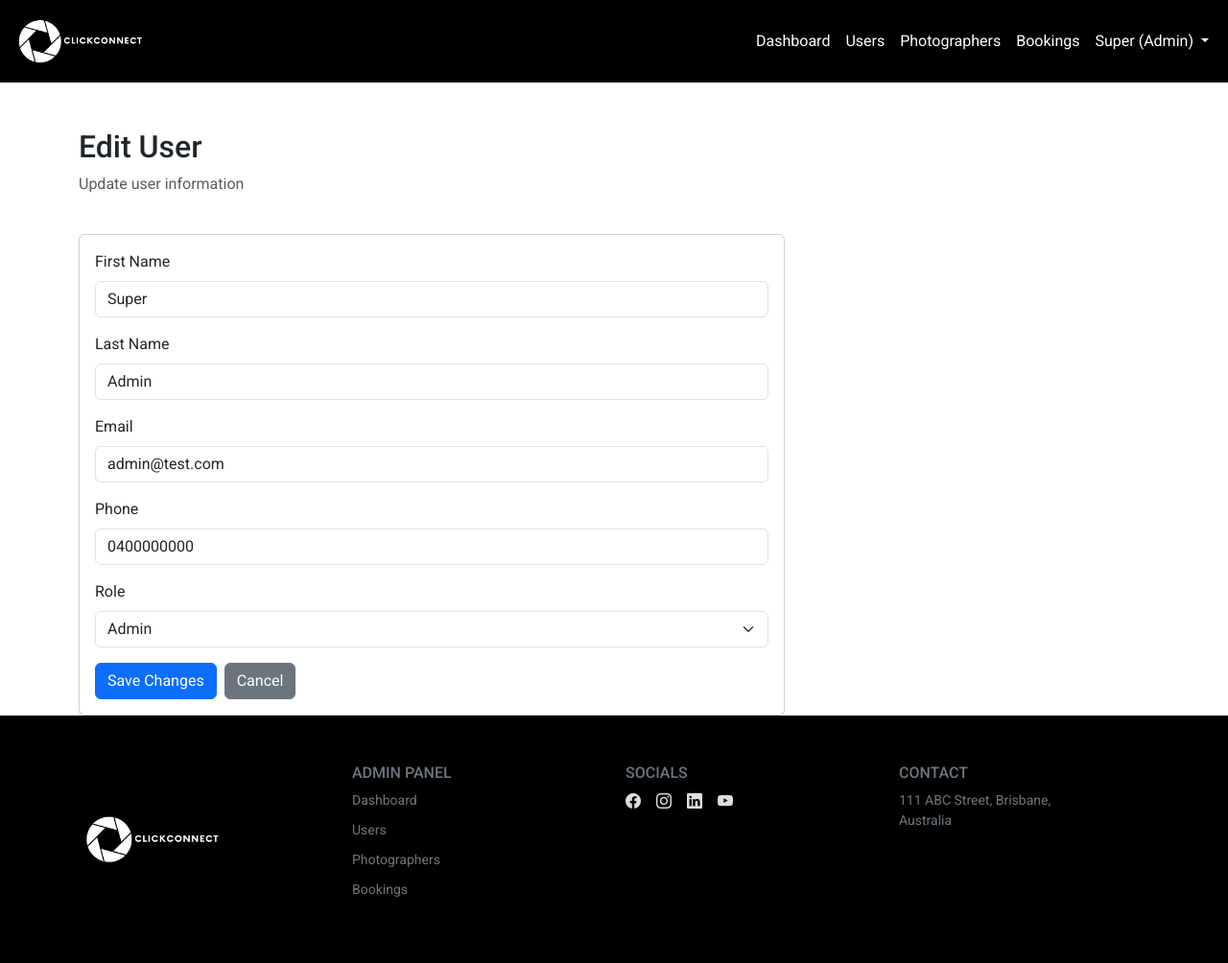
After one commit to angelicatanagras/photo-studio-app, a Flask app: page /admin/users/edit/1 in a window 1280 px wide. The commit adds this page. Shown: the whole page at 96% size. Run offline with Flask 3, Linux system fonts and the light colour scheme; a user stored in the database is signed in; data comes from the database, SQL or seed files in the repository; some libraries are stand-ins or nearby versions; some web fonts are replaced.

Commit message:
edit delete on admin side

```diff
--- /dev/null
+++ b/project/templates/admin/edit_user.html
@@ -0,0 +1,62 @@
+{% extends "layouts/admin_base.html" %}
+
+{% block content %}
+<section class="portfolio_section mt-4">
+  <div class="container">
+    <div class="row mb-4">
+      <div class="col-12">
+        <h2 class="text-charcoal">Edit User</h2>
+        <p class="text-muted">Update user information</p>
+      </div>
+    </div>
+
+    <div class="row">
+      <div class="col-md-8">
+        <div class="card shadow-sm">
+          <div class="card-body">
+            <form method="POST" action="{{ url_for('admin.edit_user', user_id=user.id) }}">
+              <div class="mb-3">
+                <label for="first_name" class="form-label">First Name</label>
+                <input type="text" class="form-control" id="first_name" name="first_name"
+                       value="{{ user.first_name }}" required>
+              </div>
+
+              <div class="mb-3">
+                <label for="last_name" class="form-label">Last Name</label>
+                <input type="text" class="form-control" id="last_name" name="last_name"
+                       value="{{ user.last_name }}" required>
+              </div>
+
+              <div class="mb-3">
+                <label for="email" class="form-label">Email</label>
+                <input type="email" class="form-control" id="email" name="email"
+                       value="{{ user.email }}" required>
+              </div>
+
+              <div class="mb-3">
+                <label for="phone" class="form-label">Phone</label>
+                <input type="text" class="form-control" id="phone" name="phone"
+                       value="{{ user.phone if user.phone else '' }}">
+              </div>
+
+              <div class="mb-3">
+                <label for="role" class="form-label">Role</label>
+                <select class="form-select" id="role" name="role" required>
+                  <option value="Customer" {% if user.role == 'Customer' %}selected{% endif %}>Customer</option>
+                  <option value="Photographer" {% if user.role == 'Photographer' %}selected{% endif %}>Photographer</option>
+                  <option value="Admin" {% if user.role == 'Admin' %}selected{% endif %}>Admin</option>
+                </select>
+              </div>
+
+              <div class="d-flex gap-2">
+                <button type="submit" class="btn btn-primary">Save Changes</button>
+                <a href="{{ url_for('admin.users') }}" class="btn btn-secondary">Cancel</a>
+              </div>
+            </form>
+          </div>
+        </div>
+      </div>
+    </div>
+  </div>
+</section>
+{% endblock %}
--- a/project/templates/admin/users.html
+++ b/project/templates/admin/users.html
@@ -42,8 +42,10 @@
                     </td>
                     <td>{{ item.user.created_at.strftime('%Y-%m-%d') if item.user.created_at else 'N/A' }}</td>
                     <td>
-                      <button class="btn btn-sm btn-outline-secondary">Edit</button>
-                      <button class="btn btn-sm btn-outline-danger">Delete</button>
+                      <a href="{{ url_for('admin.edit_user', user_id=item.user.id) }}" class="btn btn-sm btn-outline-secondary">Edit</a>
+                      <form method="POST" action="{{ url_for('admin.delete_user', user_id=item.user.id) }}" style="display: inline;">
+                        <button type="submit" class="btn btn-sm btn-outline-danger">Delete</button>
+                      </form>
                     </td>
                   </tr>
                   {% endfor %}
--- a/project/views.py
+++ b/project/views.py
@@ -1308,6 +1308,53 @@ def users():
     users_with_roles = [{'user': u, 'role': u.role} for u in all_users]
     return render_template('admin/users.html', title='Manage Users', users=users_with_roles)
 
+
+@admin_bp.route('/users/delete/<int:user_id>', methods=['POST'])
+@role_required('Admin')
+def delete_user(user_id):
+    try:
+        user = User.get_by_id(user_id)
+        if not user:
+            flash('User not found.', 'error')
+        else:
+            user_name = user.full_name
+            User.delete(user_id)
+            flash(f'User "{user_name}" has been deleted successfully.', 'success')
+    except Exception as e:
+        flash(f'Error deleting user: {str(e)}', 'error')
+
+    return redirect(url_for('admin.users'))
+
+
+@admin_bp.route('/users/edit/<int:user_id>', methods=['GET', 'POST'])
+@role_required('Admin')
+def edit_user(user_id):
+    user = User.get_by_id(user_id)
+    if not user:
+        flash('User not found.', 'error')
+        return redirect(url_for('admin.users'))
+
+    if request.method == 'POST':
+        try:
+            # Get form data
+            email = request.form.get('email')
+            first_name = request.form.get('first_name')
+            last_name = request.form.get('last_name')
+            role = request.form.get('role')
+            phone = request.form.get('phone')
+
+            # Update user
+            User.update(user_id, email=email, first_name=first_name,
+                       last_name=last_name, role=role, phone=phone)
+
+            flash(f'User "{first_name} {last_name}" has been updated successfully.', 'success')
+            return redirect(url_for('admin.users'))
+        except Exception as e:
+            flash(f'Error updating user: {str(e)}', 'error')
+
+    return render_template('admin/edit_user.html', title='Edit User', user=user)
+
+
 @admin_bp.route('/bookings')
 @role_required('Admin')
 def bookings():
```
